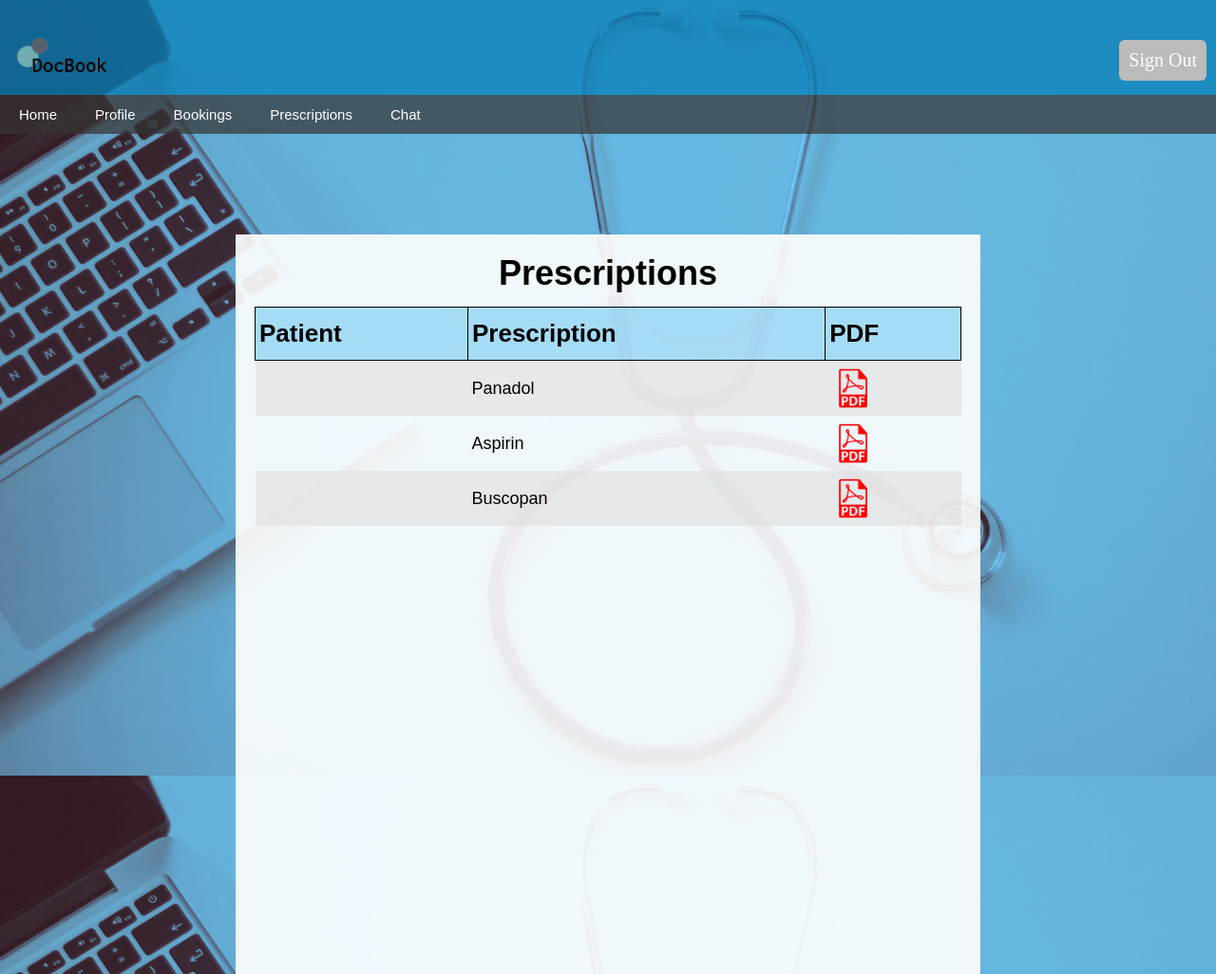
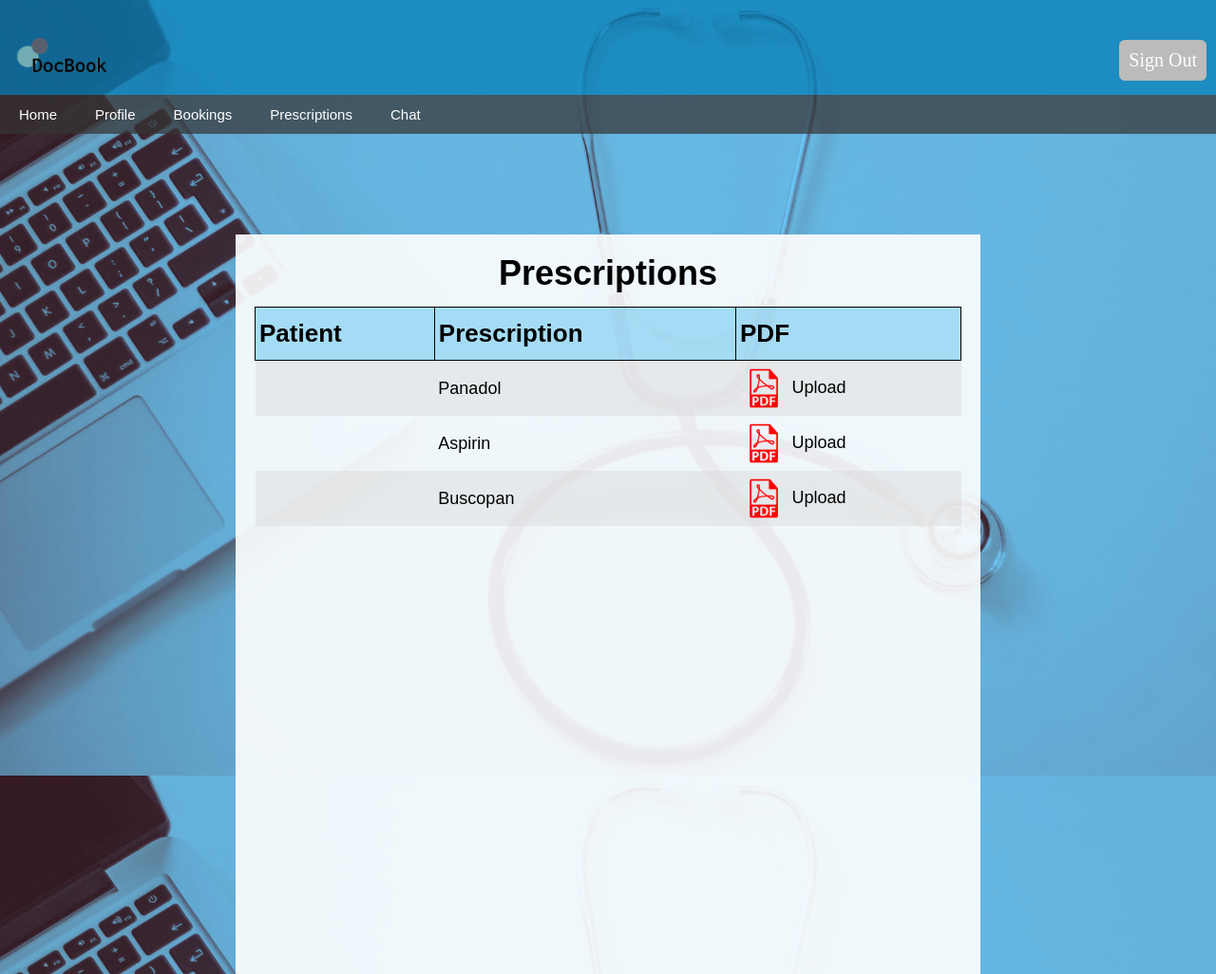
Before and after one commit to VP1996/SES1A-TM-5, a PHP site: page /DoctorPrescriptions.php in a window 1280 px wide. Shown: the top 1026 px of the page at 95% size. Run offline with PHP 8.4, Linux system fonts and the light colour scheme; data that the repository does not hold is empty.

Commit message:
Added upload links and example prescription

```diff
--- a/docbookPHP/DoctorPrescriptions.php
+++ b/docbookPHP/DoctorPrescriptions.php
@@ -6,6 +6,7 @@
         <link rel="stylesheet" href="https://cdnjs.cloudflare.com/ajax/libs/font-awesome/4.7.0/css/font-awesome.min.css">
         <link rel="stylesheet" type="text/css" href="./css/footer.css">
         <link rel="stylesheet" type="text/css" href= "./css/docleftbar.css" />
+
 
 
     </header>
@@ -67,17 +68,22 @@
                     <tr>
                       <td><?php printf("%s %s ", $ForBooking1["PatientFname"] , $ForBooking1["PatientLname"]);?> </td>
                       <td>Panadol</td>
-                      <td><a href="#"><img style="width:50px" src="./img/pdf.png"></a></td>
-                    </tr>
+                      <td> <label for="file-input">
+                           <img class="image-upload" style="width:50px; cursor:pointer" src="./img/pdf.png"/>
+                           </label> Upload<input style="display:none;" id="file-input" type="file" /></div></a></td>
                     <tr>
                       <td><?php printf("%s %s ", $ForBooking2["PatientFname"] , $ForBooking2["PatientLname"]);?> </td>
                       <td>Aspirin</td>
-                      <td><a href="#"><img style="width:50px" src="./img/pdf.png"></a></td>
+                      <td> <label for="file-input">
+                           <img class="image-upload" style="width:50px; cursor:pointer" src="./img/pdf.png"/>
+                           </label> Upload<input style="display:none;" id="file-input" type="file"/></div> </a></td>
                     </tr>
                     <tr>
                       <td><?php printf("%s %s ", $ForBooking3["PatientFname"] , $ForBooking3["PatientLname"]);?> </td>
                       <td>Buscopan</td>
-                      <td><a href="#"><img style="width:50px" src="./img/pdf.png"></a></td>
+                      <td> <label for="file-input">
+                           <img class="image-upload" style="width:50px; cursor:pointer" src="./img/pdf.png"/>
+                           </label> Upload<input style="display:none;" id="file-input" type="file" /></div></a></td>
                     </tr>
                   </table>
                 </div>
--- a/docbookPHP/PatPrescriptions.php
+++ b/docbookPHP/PatPrescriptions.php
@@ -68,15 +68,15 @@
                     </tr>
                     <tr>
                       <td><?php printf("%s %s ", $AvailDocName1["DFName"], $AvailDocName1["DLName"]); ?> </td>
-                      <td><a href="#"><img style="width:50px" src="./img/pdf.png"></a></td>
+                      <td><a href="./Prescription.pdf"><img style="width:50px" src="./img/pdf.png"></a></td>
                     </tr>
                     <tr>
                       <td><?php printf("%s %s ", $AvailDocName2["DFName"], $AvailDocName2["DLName"]); ?> </td>
-                      <td><a href="#"><img style="width:50px" src="./img/pdf.png"></a></td>
+                      <td><a href="./Prescription.pdf"><img style="width:50px" src="./img/pdf.png"></a></td>
                     </tr>
                     <tr>
                       <td><?php printf("%s %s ", $AvailDocName3["DFName"], $AvailDocName3["DLName"]); ?> </td>
-                      <td><a href="#"><img style="width:50px" src="./img/pdf.png"></a></td>
+                      <td><a href="./Prescription.pdf"><img style="width:50px" src="./img/pdf.png"></a></td>
                     </tr>
                   </table>
                 </div>
--- a/docbookPHP/css/style.css
+++ b/docbookPHP/css/style.css
@@ -31,8 +31,16 @@ left: 50%;
 transform: translate(-50%, -50%)
 }
 
+.image-upload > input
+{
+    display: none;
+}
 
-
+.image-upload img
+{
+    width: 50px;
+    cursor: pointer;
+}
 
 /* flexbox */
 
```
Also changed, not shown: 1 other file.
